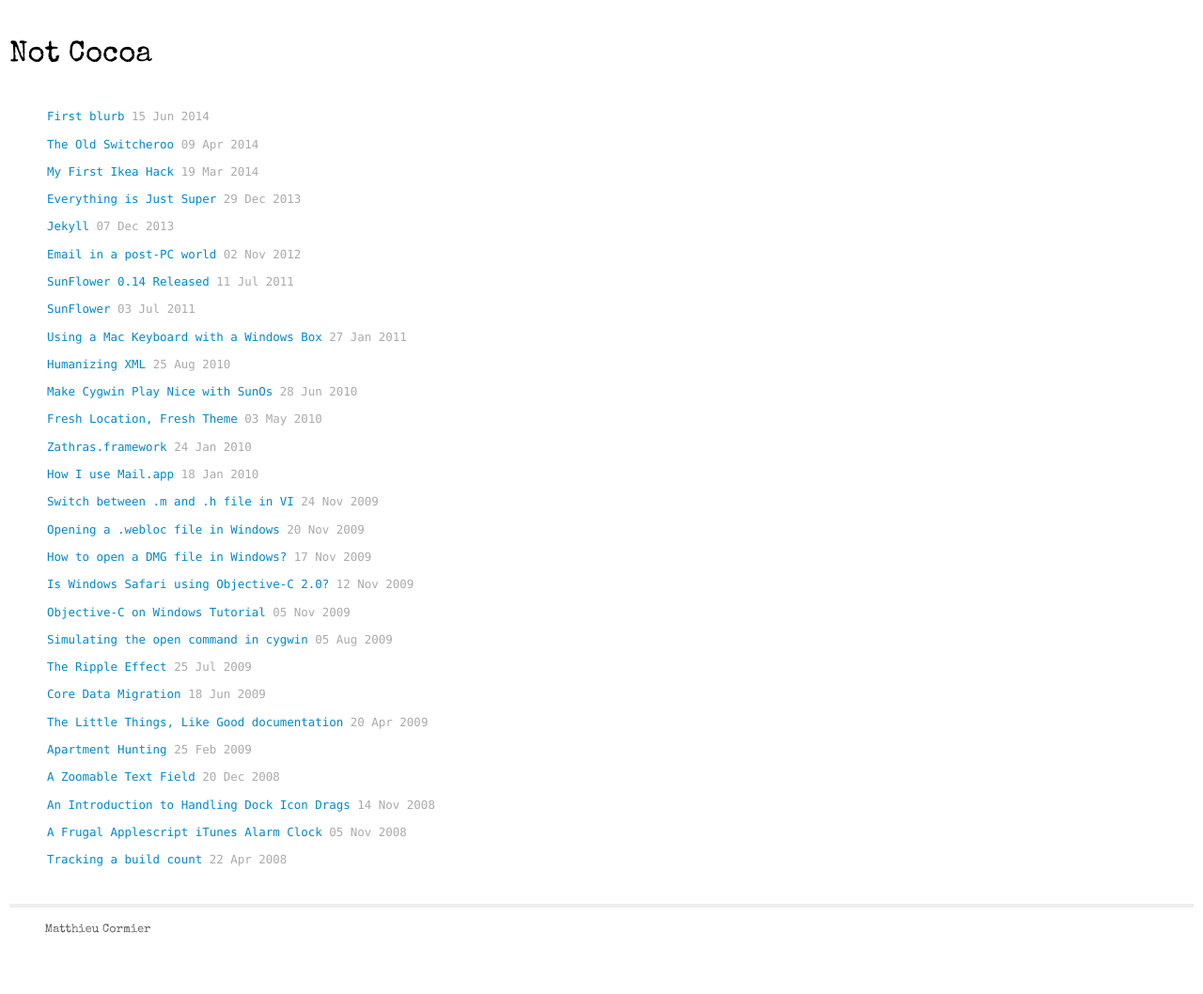
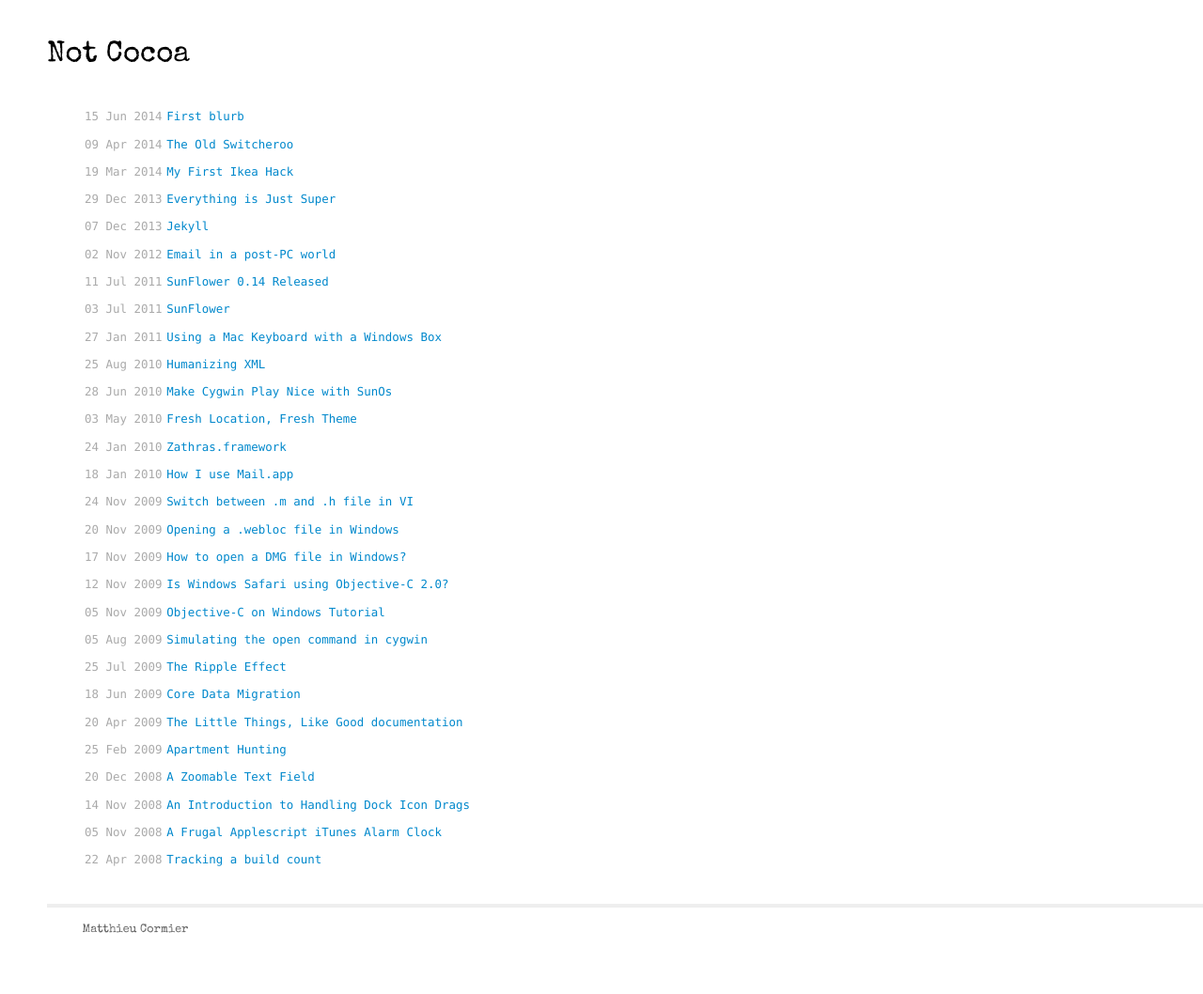
Before and after one commit to mcormier/blog, a Jekyll site: the page built from index.html, in a window 1280 px wide. Shown: the whole page at 94% size. Built offline with Jekyll 4.4.1, drawn with Linux system fonts in a browser that asks for light colours; Markdown is read by kramdown in place of the engine named in the settings.

Commit message:
Style tweaks

```diff
--- a/_layouts/blurb.html
+++ b/_layouts/blurb.html
@@ -15,8 +15,7 @@
         <div class="site">
           <div class="header">
                 <a href="/">
-                  <img src="/images/previous.png">
-                  <div class="title"> {{ site.name }} </div>
+                  <div class="title"> &lt;- {{ site.name }} </div>
                 </a>
           </div>
 
--- a/_layouts/default.html
+++ b/_layouts/default.html
@@ -15,8 +15,7 @@
         <div class="site">
           <div class="header">
                 <a href="/">
-                  <img src="/images/previous.png">
-                  <div class="title"> {{ site.name }} </div>
+                  <div class="title"> &lt;- {{ site.name }} </div>
                 </a>
           </div>
 
--- a/_layouts/mainPage.html
+++ b/_layouts/mainPage.html
@@ -12,7 +12,7 @@
     </head>
     <body>
 
-        <div class="site">
+        <div class="site toc">
           <div class="header"> {{ site.name }} </div>
 
           {{ content }}
--- a/css/main.css
+++ b/css/main.css
@@ -12,8 +12,8 @@
   font: 2em  W, Helvetica, Arial, sans-serif;
   font-size: small;
   text-align: center;
-  margin-left:10px;
-  margin-right:10px;
+  margin-left:0px;
+  margin-right:0px;
 }
 
 h1, h2, h3, h4, h5, h6 {
@@ -104,12 +104,18 @@
 /*
 /*****************************************************************************/
 
+.toc {
+  padding-left:50px;
+}
+
 .site {
   font-size: 1.2em;
   text-align: justify;
   margin: 3em auto 2em;
   line-height: 1.5em;
 }
+
+
 
 .site .header a {
   font-weight: bold;
@@ -123,10 +129,14 @@
 }
 
 div.title {
-  position: absolute;
-  top: 30px;
-  left: 47px;
   font-size: 2em;
+  line-height: 1em;
+  padding-top:20px;
+  padding-left:10px;
+}
+
+div.title:hover {
+  background:rgb(251,251,251);
 }
 
 .site .header h1.title {
--- a/index.html
+++ b/index.html
@@ -7,10 +7,10 @@
   <ul class="posts">
     {% for post in site.posts %}
       <li>
+          <span class="pub_date">{{ post.date | date_to_string }}</span>
           <span class="title">
              <a href="{{ post.url }}">{{ post.title }}</a>
           </span>
-          <span class="pub_date">{{ post.date | date_to_string }}</span>
       </li>
     {% endfor %}
   </ul>
```
Also changed, not shown: images/previous.png (deleted).
